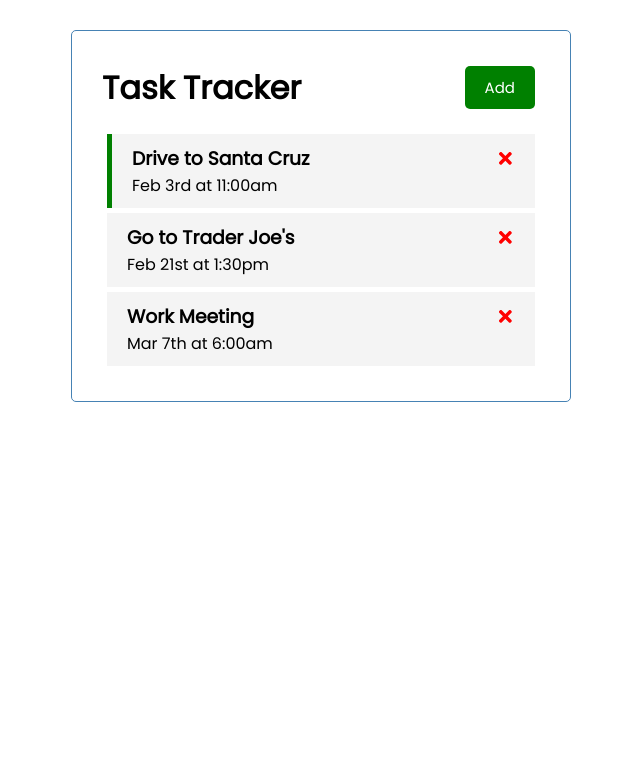
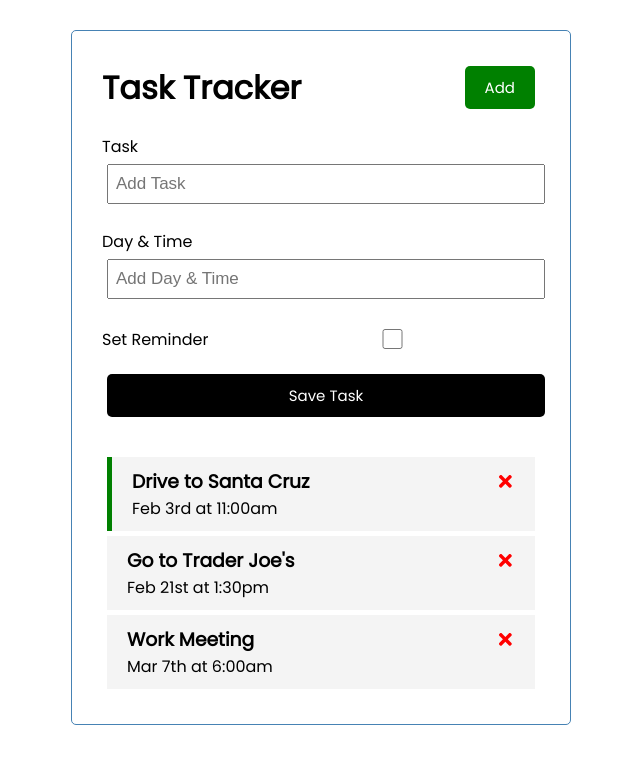
Before and after one commit to matthewfritsch/Todo-App_React, a React (Create React App) app: page / in a window 1280 px wide. Both pictures are taken after a click on the button "Add". Shown: the top 764 px of the page, without its empty margins (319-959 px from the left). Built offline with nearby package versions, Linux system fonts and the light colour scheme.

Commit message:
Added the ability to add tasks

```diff
--- a/src/App.js
+++ b/src/App.js
@@ -1,11 +1,12 @@
 import Header from "./components/Header";
 import Tasks from "./components/Tasks";
+import AddTask from "./components/AddTask";
 
 import { useState } from "react"
 
 
 function App() {
-  const name = 'Matt'
+  const [showAddTab, setShowAddTab] = useState(false)
   const [tasks, setTasks] = useState([
     {
         id: 1,
@@ -27,6 +28,13 @@
     },
 ])
 
+  const addTask = (task) => {
+    const id = Math.floor(Math.random() * 10000) + 1
+    const newTask = { id, ...task }
+    setTasks([...tasks, newTask])
+
+  }
+
   //Delete Task
   const deleteTask = (id) => {
     setTasks(tasks.filter((task) => task.id !== id))
@@ -41,10 +49,10 @@
     )
   }
 
-
   return (
     <div className="container">
-        <Header title='Task Tracker'/>
+        <Header onAdd={() => setShowAddTab(!showAddTab)}/>
+        {showAddTab && <AddTask onAdd={addTask}/>}
         {tasks.length > 0 ? (
           <Tasks tasks={tasks} onDelete={deleteTask} toggleReminder={changeToReminder}/>
         ) : (
--- /dev/null
+++ b/src/components/AddTask.js
@@ -0,0 +1,49 @@
+import { useState } from 'react'
+
+const AddTask = ({ onAdd }) => {
+
+    const [text, setText] = useState('')
+    const [day, setDay] = useState('')
+    const [reminder, setReminder] = useState(false)
+
+    const onSubmit = (e) => {
+        e.preventDefault()
+
+        if(!text || !day) {
+            alert('Please add a task.')
+            return
+        }
+
+        onAdd({ text, day, reminder })
+
+        setText('')
+        setDay('')
+        setReminder(false)
+
+    }
+
+  return (
+    <form className="add-form" onSubmit={onSubmit}>
+        <div className='form-control'>
+            <label>Task</label>
+            <input type='text' placeholder='Add Task' value={text} onChange={(e) => setText(e.target.value)}>
+
+            </input>
+        </div>
+        <div className='form-control'>
+            <label>Day & Time</label>
+            <input type='text' placeholder='Add Day & Time' value={day} onChange={(e) => setDay(e.target.value)}>
+
+            </input>
+        </div>
+        <div className='form-control form-control-check'>
+            <label>Set Reminder</label>
+            <input type='checkbox' checked={reminder} value={reminder} onChange={(e) => setReminder(e.currentTarget.checked)} />
+
+        </div>
+        <input type='submit' value='Save Task' className='btn btn-block'/>
+    </form>
+  )
+}
+
+export default AddTask
--- a/src/components/Header.js
+++ b/src/components/Header.js
@@ -1,7 +1,7 @@
 import PropTypes from 'prop-types'
 import Button from './Button'
 
-const Header = ({title}) => {
+const Header = ({title, onAdd}) => {
 
     const addButtonClick = () => {
         console.log("Click")
@@ -12,7 +12,7 @@
     <div>
         <header className = 'header'>
             <h1>{title}</h1>
-            <Button color='green' text='Add' onClick={addButtonClick}/>
+            <Button color='green' text='Add' onClick={onAdd}/>
         </header>
     </div>
   )
```
